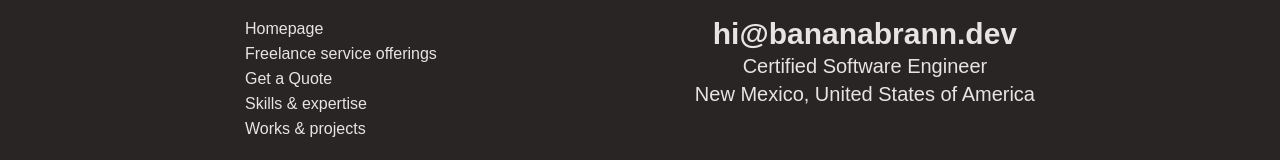
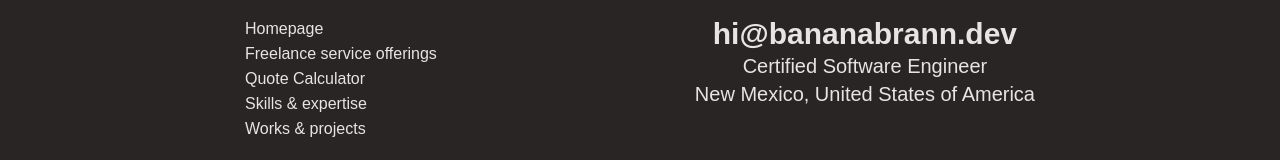
Before and after one commit to bananabrann/old-bananabrann.dev, a Next.js app: page / in a window 1280 px wide. Shown: the part 3113-3273 px from the top of the page. Built offline with nearby package versions, Linux system fonts and the light colour scheme; a web font is replaced by a local one.

Commit message:
Fix name in footer

```diff
--- a/components/Footer/Footer.tsx
+++ b/components/Footer/Footer.tsx
@@ -10,7 +10,7 @@ export default function Footer() {
           {/* prettier-ignore */}
           <li data-cy="footer-link-web-services" className="hover:text-pink-500 transition"><Link href="/#web-services">{`Freelance service offerings`}</Link></li>
            {/* prettier-ignore */}
-           <li data-cy="footer-link-works" className="hover:text-pink-500 transition"><Link href="/quote">{`Get a Quote`}</Link></li>
+           <li data-cy="footer-link-works" className="hover:text-pink-500 transition"><Link href="/quote">{`Quote Calculator`}</Link></li>
           {/* prettier-ignore */}
           <li data-cy="footer-link-skills" className="hover:text-pink-500 transition"><Link href="/skills">{`Skills & expertise`}</Link></li>
           {/* prettier-ignore */}
```
